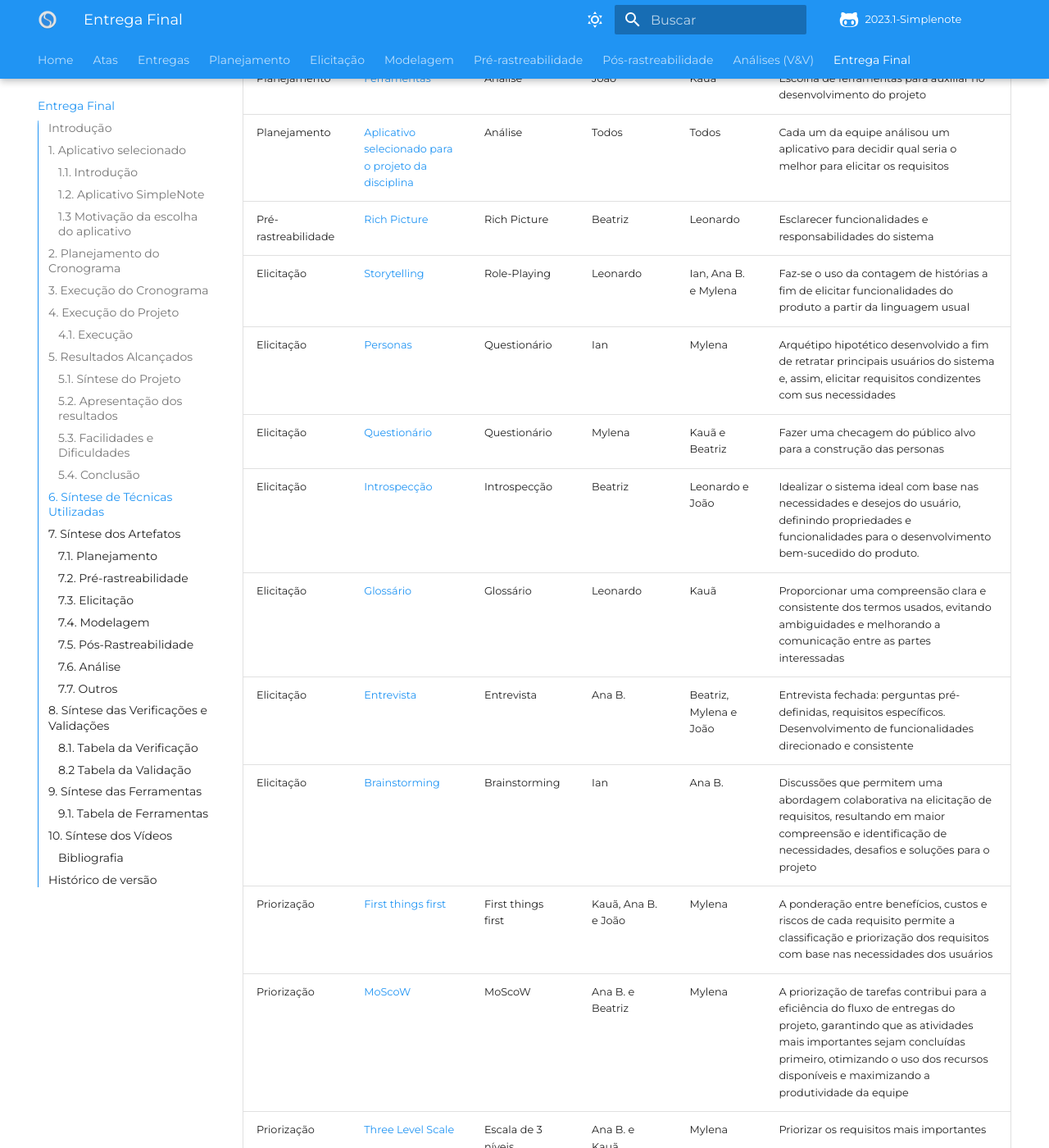
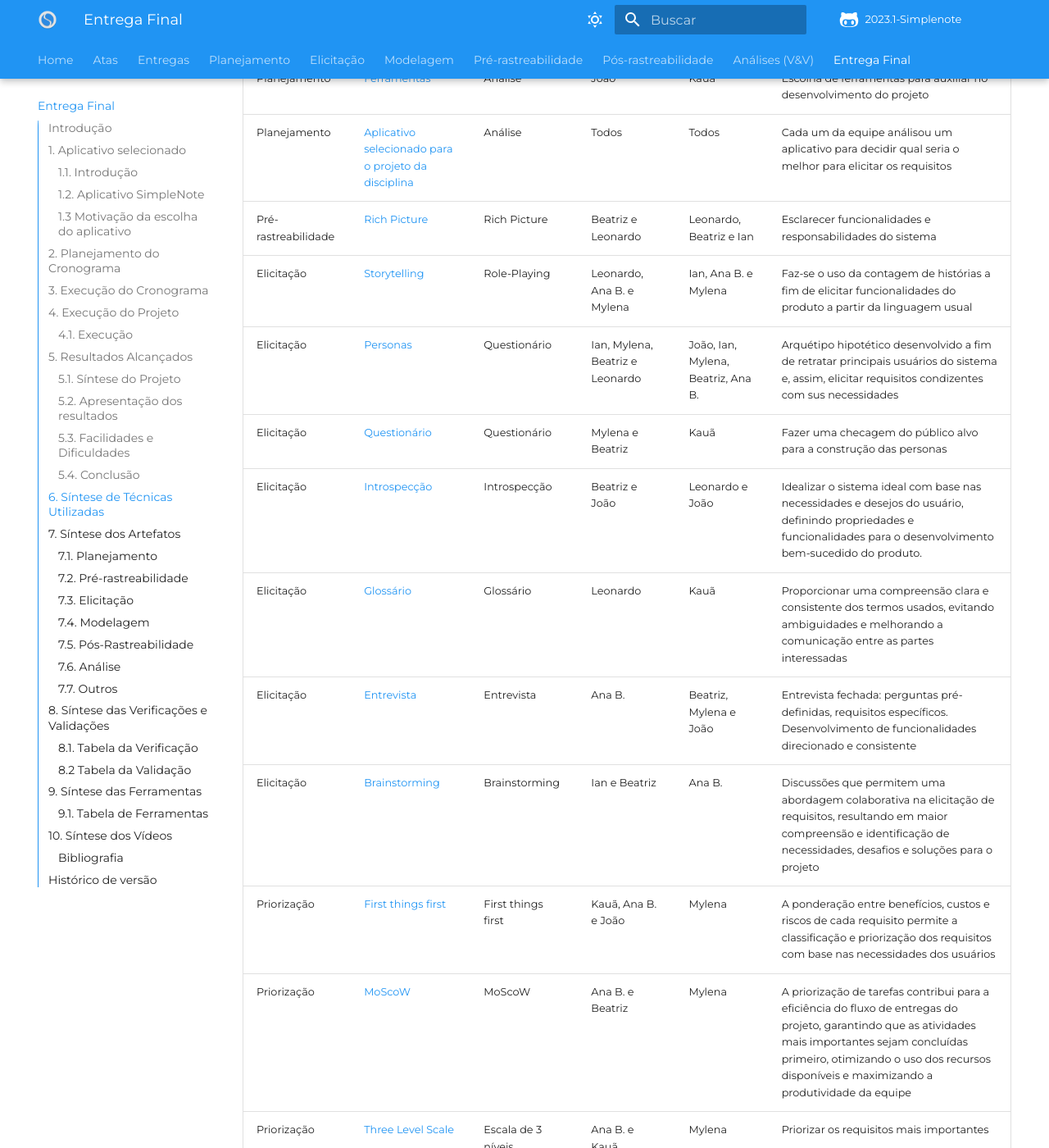
Before and after one commit to Requisitos-de-Software/2023.1-Simplenote, an MkDocs documentation site: the page built from docs/entrega-final.md, in a window 1280 px wide and 1400 px high, scrolled down 4065 px. Shown: the whole window at 82% size. Built offline with MkDocs 1.6.1 and Material for MkDocs 9.7.7, drawn with Linux system fonts in a browser that asks for light colours; some web fonts are replaced; comment, search, counter and statistics services are not loaded.

Commit message:
Update entrega-final.md

```diff
--- a/docs/entrega-final.md
+++ b/docs/entrega-final.md
@@ -106,14 +106,14 @@ A Síntese de Técnicas Utilizadas visa apresentar as técnicas utilizadas no de
 | Planejamento | [Cronograma realizado](https://requisitos-de-software.github.io/2023.1-Simplenote/planejamento/cronograma_realizado/)| Cronograma | Kauã, Mylena e João | Todos | Mostrar o cronograma que realmente foi seguido |
 Planejamento | [Ferramentas](https://requisitos-de-software.github.io/2023.1-Simplenote/planejamento/ferramentas/)|Análise |João|Kauã| Escolha de ferramentas para auxiliar no desenvolvimento do projeto |
 | Planejamento | [Aplicativo selecionado para o projeto da disciplina](https://requisitos-de-software.github.io/2023.1-Simplenote/planejamento/Aplicativo%20Selecionado/) | Análise | Todos | Todos | Cada um da equipe análisou um aplicativo para decidir qual seria o melhor para elicitar os requisitos |
-| Pré- rastreabilidade | [Rich Picture](https://requisitos-de-software.github.io/2023.1-Simplenote/pr%C3%A9-rastreabilidade/rich_picture/) | Rich Picture | Beatriz | Leonardo | Esclarecer funcionalidades e responsabilidades do sistema |
-| Elicitação | [Storytelling](https://requisitos-de-software.github.io/2023.1-Simplenote/elicitacao/storytelling/)| Role-Playing | Leonardo | Ian, Ana B. e Mylena| Faz-se o uso da contagem de histórias a fim de elicitar funcionalidades do produto a partir da linguagem usual|
-| Elicitação | [Personas](https://requisitos-de-software.github.io/2023.1-Simplenote/elicitacao/personas/) | Questionário | Ian | Mylena| Arquétipo hipotético desenvolvido a fim de retratar principais usuários do sistema e, assim, elicitar requisitos condizentes com sus necessidades |
-| Elicitação | [Questionário](https://requisitos-de-software.github.io/2023.1-Simplenote/elicitacao/questionario/) | Questionário | Mylena| Kauã e Beatriz| Fazer uma checagem do público alvo para a construção das personas |
-| Elicitação | [Introspecção](https://requisitos-de-software.github.io/2023.1-Simplenote/elicitacao/Introspec%C3%A7%C3%A3o/) | Introspecção | Beatriz | Leonardo e João| Idealizar o sistema ideal com base nas necessidades e desejos do usuário, definindo propriedades e funcionalidades para o desenvolvimento bem-sucedido do produto.|
+| Pré- rastreabilidade | [Rich Picture](https://requisitos-de-software.github.io/2023.1-Simplenote/pr%C3%A9-rastreabilidade/rich_picture/) | Rich Picture | Beatriz e Leonardo| Leonardo, Beatriz e Ian| Esclarecer funcionalidades e responsabilidades do sistema |
+| Elicitação | [Storytelling](https://requisitos-de-software.github.io/2023.1-Simplenote/elicitacao/storytelling/)| Role-Playing | Leonardo, Ana B. e Mylena | Ian, Ana B. e Mylena| Faz-se o uso da contagem de histórias a fim de elicitar funcionalidades do produto a partir da linguagem usual|
+| Elicitação | [Personas](https://requisitos-de-software.github.io/2023.1-Simplenote/elicitacao/personas/) | Questionário | Ian, Mylena, Beatriz e Leonardo | João, Ian, Mylena, Beatriz, Ana B.| Arquétipo hipotético desenvolvido a fim de retratar principais usuários do sistema e, assim, elicitar requisitos condizentes com sus necessidades |
+| Elicitação | [Questionário](https://requisitos-de-software.github.io/2023.1-Simplenote/elicitacao/questionario/) | Questionário | Mylena e Beatriz| Kauã | Fazer uma checagem do público alvo para a construção das personas |
+| Elicitação | [Introspecção](https://requisitos-de-software.github.io/2023.1-Simplenote/elicitacao/Introspec%C3%A7%C3%A3o/) | Introspecção | Beatriz e João | Leonardo e João| Idealizar o sistema ideal com base nas necessidades e desejos do usuário, definindo propriedades e funcionalidades para o desenvolvimento bem-sucedido do produto.|
 | Elicitação | [Glossário](https://requisitos-de-software.github.io/2023.1-Simplenote/elicitacao/glossario/) | Glossário |Leonardo| Kauã |  Proporcionar uma compreensão clara e consistente dos termos usados, evitando ambiguidades e melhorando a comunicação entre as partes interessadas|
 | Elicitação | [Entrevista](https://requisitos-de-software.github.io/2023.1-Simplenote/elicitacao/entrevista/) |Entrevista |  Ana B. | Beatriz, Mylena e João| Entrevista fechada: perguntas pré-definidas, requisitos específicos. Desenvolvimento de funcionalidades direcionado e consistente |
-| Elicitação | [Brainstorming](https://requisitos-de-software.github.io/2023.1-Simplenote/elicitacao/brainstorming/) | Brainstorming | Ian | Ana B. | Discussões que permitem uma abordagem colaborativa na elicitação de requisitos, resultando em maior compreensão e identificação de necessidades, desafios e soluções para o projeto|
+| Elicitação | [Brainstorming](https://requisitos-de-software.github.io/2023.1-Simplenote/elicitacao/brainstorming/) | Brainstorming | Ian e Beatriz | Ana B. | Discussões que permitem uma abordagem colaborativa na elicitação de requisitos, resultando em maior compreensão e identificação de necessidades, desafios e soluções para o projeto|
 | Priorização | [First things first](https://requisitos-de-software.github.io/2023.1-Simplenote/elicitacao/Prioriza%C3%A7%C3%A3o/FirstthingsFirst/)  | First things first |Kauã, Ana B. e João | Mylena | A ponderação entre benefícios, custos e riscos de cada requisito permite a classificação e priorização dos requisitos com base nas necessidades dos usuários |
 | Priorização | [MoScoW](https://requisitos-de-software.github.io/2023.1-Simplenote/elicitacao/Prioriza%C3%A7%C3%A3o/MoScoW/) | MoScoW |  Ana B. e Beatriz  |  Mylena | A priorização de tarefas contribui para a eficiência do fluxo de entregas do projeto, garantindo que as atividades mais importantes sejam concluídas primeiro, otimizando o uso dos recursos disponíveis e maximizando a produtividade da equipe |
 | Priorização | [Three Level Scale](https://requisitos-de-software.github.io/2023.1-Simplenote/elicitacao/Prioriza%C3%A7%C3%A3o/ThreeLevelScale/) | Escala de 3 níveis | Ana B. e Kauã | Mylena | Priorizar os requisitos mais importantes |
```
